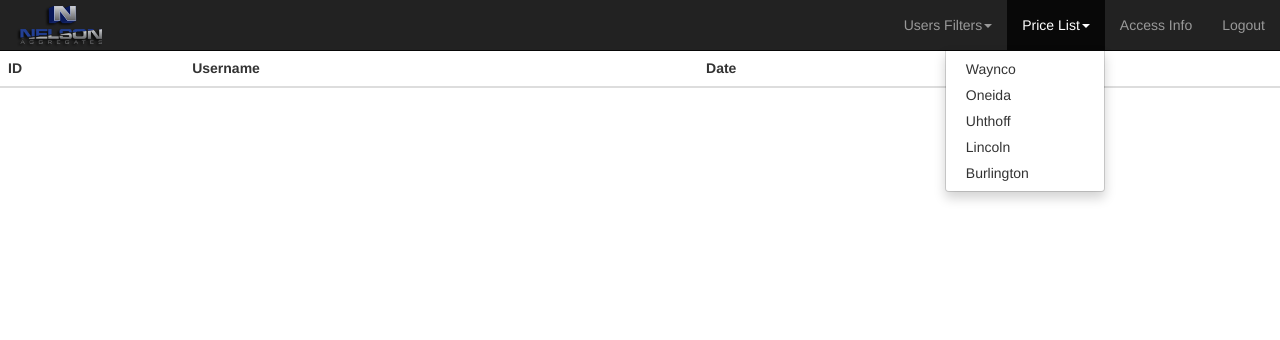
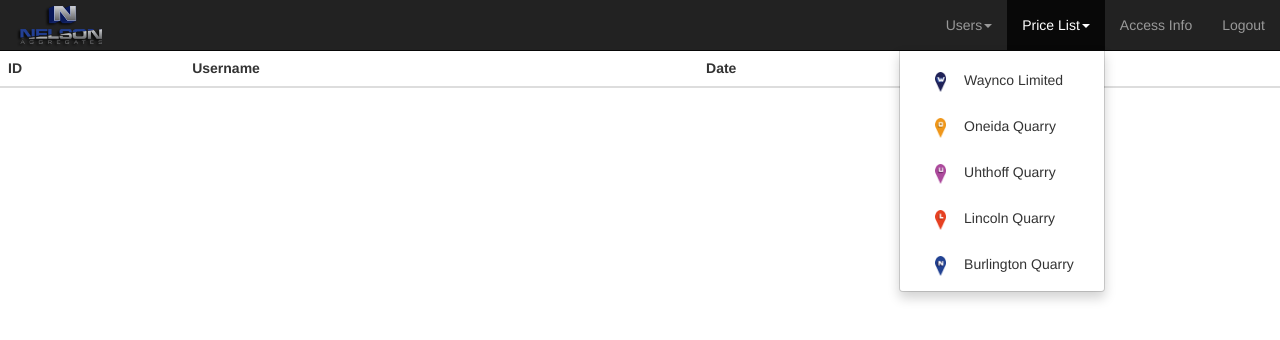
Before and after one commit to arineto/nelson-aggregates, a Django app: page /access_info/ in a window 1280 px wide, after a click on "Price List". Shown: the top 340 px of the page. Run offline with Django 3.2, Linux system fonts and the light colour scheme; the visitor is signed in with stand-in values (Sample User, id 1); data comes from the database, SQL or seed files in the repository; data that the repository does not hold is empty; some libraries are stand-ins or nearby versions.

Commit message:
Price list style

```diff
--- a/core/static/css/home.css
+++ b/core/static/css/home.css
@@ -142,3 +142,7 @@ body {
 	max-height: 500px;
 	overflow: auto;
 }
+
+.filter_color_box img{
+	height: 20px;
+}
--- a/core/templates/navbar.html
+++ b/core/templates/navbar.html
@@ -26,7 +26,7 @@
 
         <!-- Filters Box -->
         <li class="dropdown">
-          <a href="#" class="dropdown-toggle" data-toggle="dropdown">Areas Filter<b class="caret"></b></a>
+          <a href="#" class="dropdown-toggle" data-toggle="dropdown">Areas<b class="caret"></b></a>
           <ul class="dropdown-menu" id="filters_drop">
             <li>
               <a href="/">
@@ -48,7 +48,7 @@
         </li>
         {% else %}
         <li class="dropdown">
-          <a href="#" class="dropdown-toggle" data-toggle="dropdown">Users Filters<b class="caret"></b></a>
+          <a href="#" class="dropdown-toggle" data-toggle="dropdown">Users<b class="caret"></b></a>
           <ul class="dropdown-menu" id="filters_drop">
             <li>
               <a href="/access_info/">All</a>
@@ -66,19 +66,44 @@
           <a href="#" class="dropdown-toggle" data-toggle="dropdown">Price List<b class="caret"></b></a>
           <ul class="dropdown-menu" id="filters_drop">
             <li>
-              <a href="{{ STATIC_URL }}pdf/test.pdf" target="_blank">Waynco</a>
+              <a href="{{ STATIC_URL }}pdf/test.pdf" target="_blank">
+                <div class="filter_line">
+                  <span class="filter_color_box"><img src="{{ STATIC_URL }}img/icons/Waynco Limited.png"></span>
+                  <span>Waynco Limited</span>
+                </div>
+              </a>
             </li>
             <li>
-              <a href="{{ STATIC_URL }}pdf/test.pdf" target="_blank">Oneida</a>
+              <a href="{{ STATIC_URL }}pdf/test.pdf" target="_blank">
+                <div class="filter_line">
+                  <span class="filter_color_box"><img src="{{ STATIC_URL }}img/icons/Oneida Quarry.png"></span>
+                  <span>Oneida Quarry</span>
+                </div>
+              </a>
             </li>
             <li>
-              <a href="{{ STATIC_URL }}pdf/test.pdf" target="_blank">Uhthoff</a>
+              <a href="{{ STATIC_URL }}pdf/test.pdf" target="_blank">
+                <div class="filter_line">
+                  <span class="filter_color_box"><img src="{{ STATIC_URL }}img/icons/Uhthoff Quarry.png"></span>
+                  <span>Uhthoff Quarry</span>
+                </div>
+              </a>
             </li>
             <li>
-              <a href="{{ STATIC_URL }}pdf/test.pdf" target="_blank">Lincoln</a>
+              <a href="{{ STATIC_URL }}pdf/test.pdf" target="_blank">
+                <div class="filter_line">
+                  <span class="filter_color_box"><img src="{{ STATIC_URL }}img/icons/Lincoln Quarry.png"></span>
+                  <span>Lincoln Quarry</span>
+                </div>
+              </a>
             </li>
             <li>
-              <a href="{{ STATIC_URL }}pdf/test.pdf" target="_blank">Burlington</a>
+              <a href="{{ STATIC_URL }}pdf/test.pdf" target="_blank">
+                <div class="filter_line">
+                  <span class="filter_color_box"><img src="{{ STATIC_URL }}img/icons/Burlington Quarry.png"></span>
+                  <span>Burlington Quarry</span>
+                </div>
+              </a>
             </li>
           </ul>
         </li>
```
